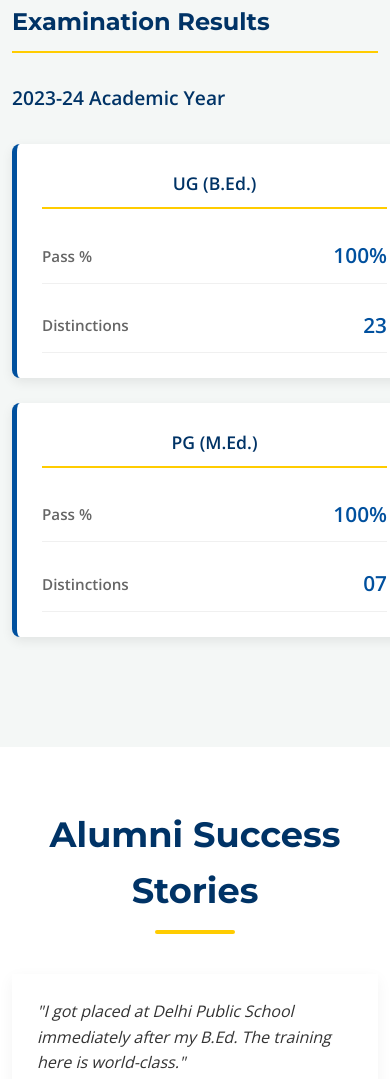
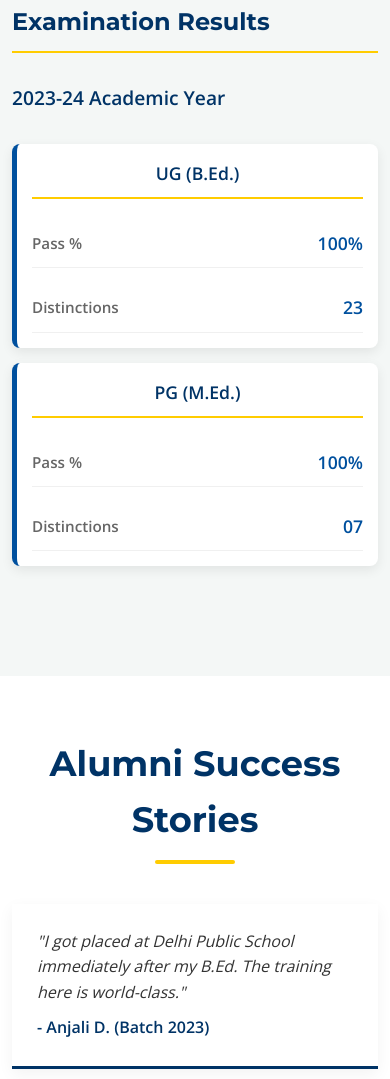
Before and after one commit to suhaneeshah21/KCEBD, a plain HTML site: page KCEBED/index.html in a window 390 px wide. Shown: the part 3791-4870 px from the top of the page. Drawn offline with nearby package versions, Linux system fonts and the light colour scheme.

Commit message:
mobile view fixed

```diff
--- a/KCEBED/assets/css/media.css
+++ b/KCEBED/assets/css/media.css
@@ -79,7 +79,6 @@
     transform: rotate(-45deg) translate(7px, -7px);
   }
 
-  /* Dropdown menu */
   .nav-links {
     position: absolute;
     top: 70px;
@@ -161,13 +160,16 @@
     justify-content: center;
   }
 
-
-
-  .course-table {
-    display: block;
-    width: 100%;
-    overflow-x: auto;
-    white-space: nowrap;
+  .grid-2 {
+    grid-template-columns: 1fr;
+    gap: 15px;
   }
 
+  .result-card {
+    padding: 15px;
+  }
+
+  .stat-value {
+    font-size: 1.1rem;
+  }
 }
--- a/KCEBED/assets/css/style.css
+++ b/KCEBED/assets/css/style.css
@@ -78,7 +78,7 @@ ul {
 }
 .grid-4 { grid-template-columns: repeat(auto-fit, minmax(250px, 1fr)); }
 .grid-3 { grid-template-columns: repeat(auto-fit, minmax(300px, 1fr)); }
-.grid-2 { grid-template-columns: repeat(auto-fit, minmax(400px, 1fr)); }
+.grid-2 { grid-template-columns: repeat(auto-fit, minmax(280px, 1fr)); }
 
 .top-bar {
   background-color: #222;
@@ -438,7 +438,7 @@ ul {
 .course-table {
   width: 100%;
   border-collapse: collapse;
-  min-width: 600px;
+  min-width: auto;
 }
 .course-table th, .course-table td {
   padding: 12px 15px;
```
